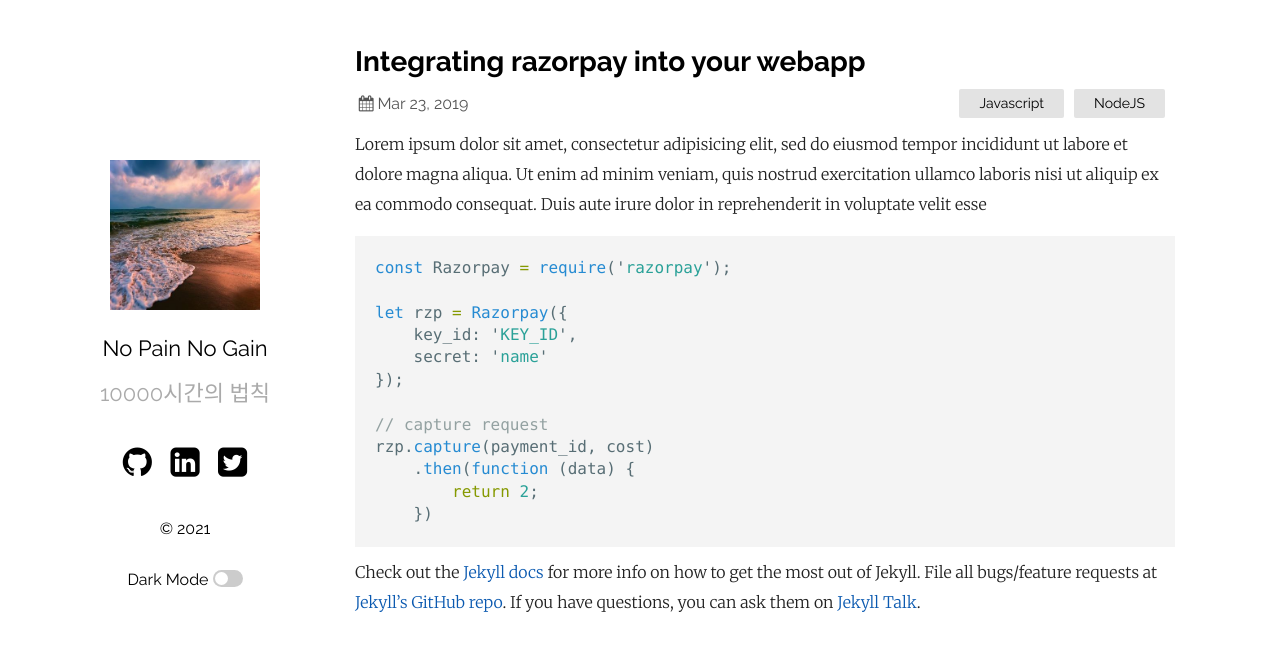
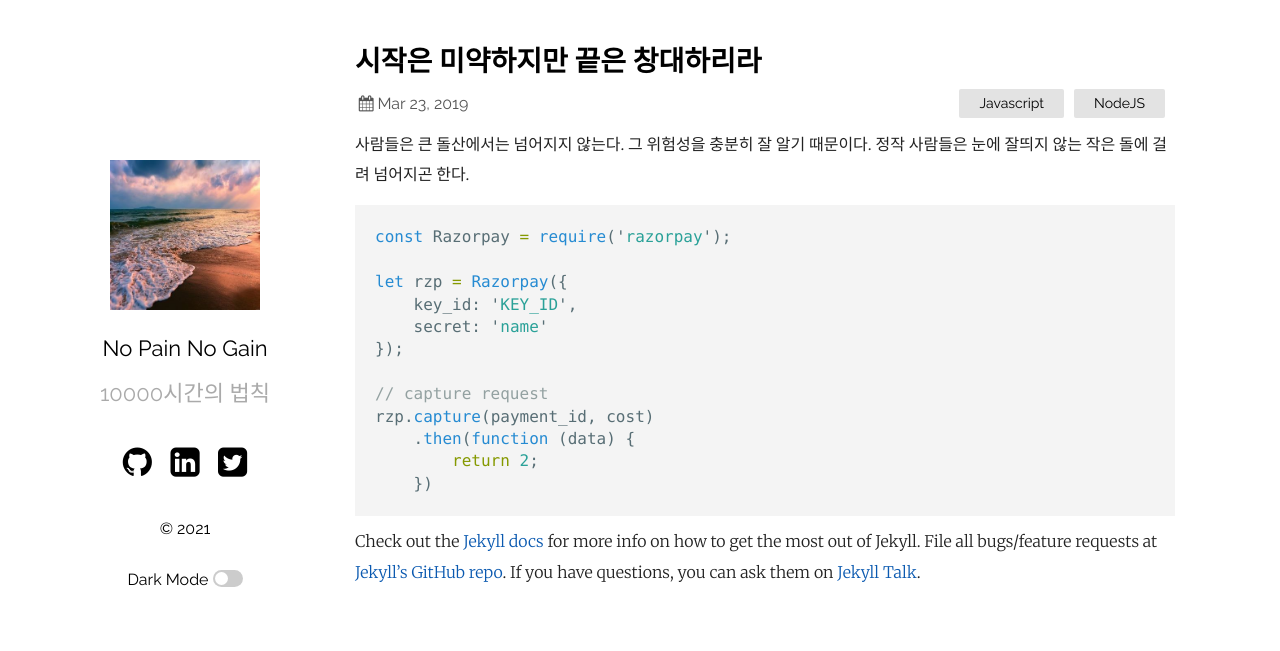
Before and after one commit to starleejungmin/starleejungmin.github.io, a Jekyll site: the page built from _posts/2019-03-23-welcome-to-jekyll.markdown, in a window 1280 px wide. Shown: the top 651 px of the page. Built offline with Jekyll 4.4.1, drawn with Linux system fonts in a browser that asks for light colours.

Commit message:
posts 변경

````diff
--- a/_posts/2019-03-23-welcome-to-jekyll.markdown
+++ b/_posts/2019-03-23-welcome-to-jekyll.markdown
@@ -1,10 +1,13 @@
 ---
 layout: post
-title:  "Integrating razorpay into your webapp"
+title:  "시작은 미약하지만 끝은 창대하리라"
 date:   2019-03-23 21:03:36 +0530
 categories: Javascript NodeJS
 ---
-Lorem ipsum dolor sit amet, consectetur adipisicing elit, sed do eiusmod tempor incididunt ut labore et dolore magna aliqua. Ut enim ad minim veniam, quis nostrud exercitation ullamco laboris nisi ut aliquip ex ea commodo consequat. Duis aute irure dolor in reprehenderit in voluptate velit esse
+사람들은 큰 돌산에서는 넘어지지 않는다.
+그 위험성을 충분히 잘 알기 때문이다.
+정작 사람들은 눈에 잘띄지 않는
+작은 돌에 걸려 넘어지곤 한다.
 
 ```javascript
 const Razorpay = require('razorpay');
````
